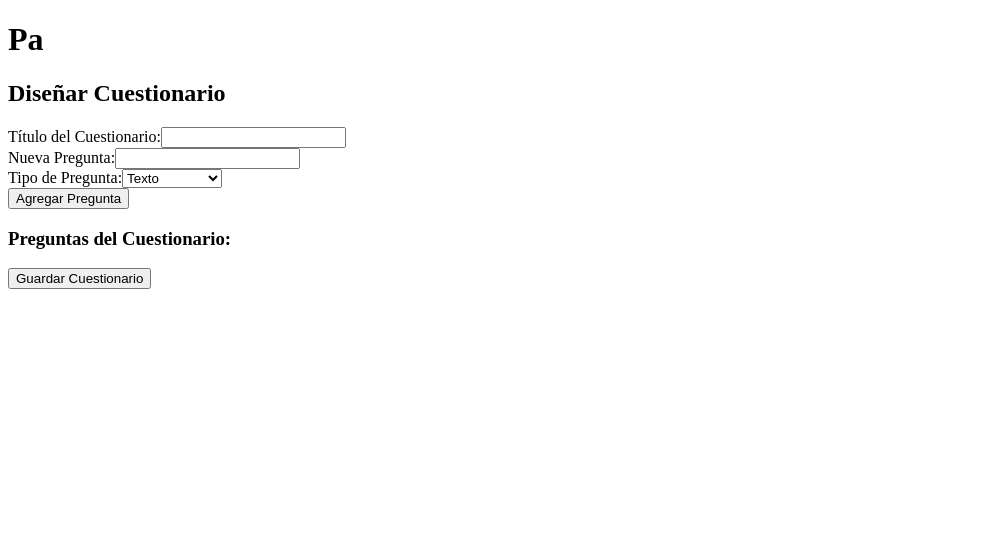
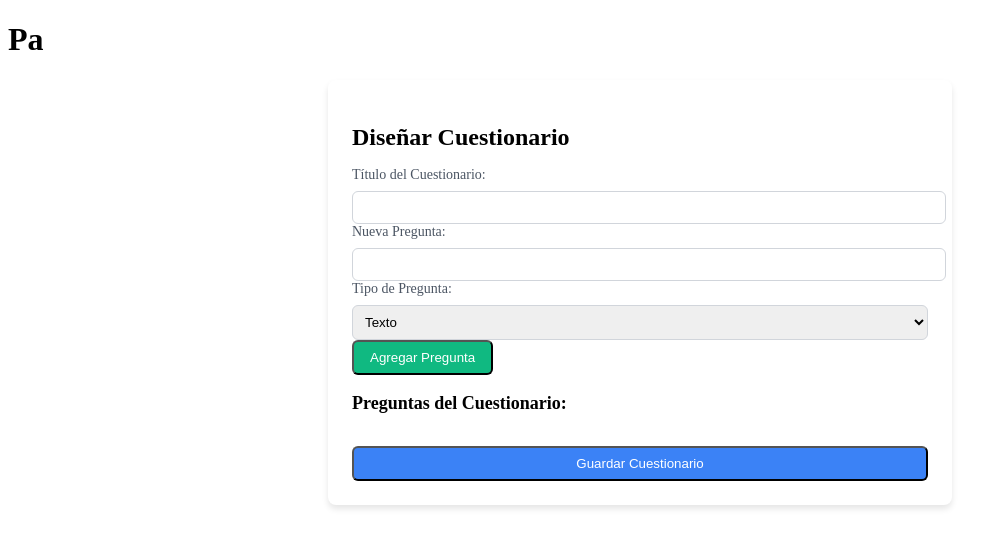
Before and after one commit to AngelsV5/web, an Angular app: page / in a window 1280 px wide. Shown: the top 548 px of the page, without its empty margins (0-1007 px from the left). Built offline with nearby package versions, Linux system fonts and the light colour scheme.

Commit message:
Update dise-cuesti.component.css

```diff
--- a/src/app/components/dise-cuesti/dise-cuesti.component.css
+++ b/src/app/components/dise-cuesti/dise-cuesti.component.css
@@ -0,0 +1,106 @@
+/* Estilo para el contenedor principal */
+div.max-w-lg {
+    max-width: 36rem;
+    margin: 0 auto;
+    padding: 1.5rem;
+    background-color: #ffffff;
+    border-radius: 0.5rem;
+    box-shadow: 0 4px 6px rgba(0, 0, 0, 0.1);
+  }
+
+  /* Título del formulario */
+  h2.text-2xl {
+    font-size: 1.5rem;
+    font-weight: 600;
+    margin-bottom: 1rem;
+  }
+
+  /* Estilo para los inputs */
+  input[type="text"], select {
+    padding: 0.5rem;
+    border: 1px solid #d1d5db;
+    border-radius: 0.375rem;
+    width: 100%;
+  }
+
+  input[type="text"]:focus, select:focus {
+    outline: none;
+    border-color: #3b82f6;
+  }
+
+  /* Etiquetas de los campos */
+  label {
+    display: block;
+    font-size: 0.875rem;
+    font-weight: 500;
+    color: #4b5563;
+    margin-bottom: 0.5rem;
+  }
+
+  /* Botones */
+  button {
+    padding: 0.5rem 1rem;
+    background-color: #10b981; /* Verde */
+    color: white;
+    border-radius: 0.375rem;
+    cursor: pointer;
+    transition: background-color 0.3s ease;
+  }
+
+  button:hover {
+    background-color: #059669; /* Verde más oscuro */
+  }
+
+  /* Botón eliminar */
+  button.text-red-500 {
+    background-color: transparent;
+    color: #f87171;
+    border: none;
+  }
+
+  button.text-red-500:hover {
+    color: #ef4444;
+  }
+
+  /* Lista de opciones */
+  ul.mt-2 {
+    margin-top: 0.5rem;
+    list-style-type: none;
+    padding-left: 0;
+  }
+
+  li.flex.justify-between.items-center {
+    margin-bottom: 0.5rem;
+    display: flex;
+    justify-content: space-between;
+    align-items: center;
+  }
+
+  li.ml-4 {
+    margin-left: 1rem;
+  }
+
+  /* Sección de preguntas */
+  ul.mb-2 {
+    margin-bottom: 0.5rem;
+  }
+
+  h3.text-lg {
+    font-size: 1.125rem;
+    font-weight: 600;
+    margin-bottom: 0.5rem;
+  }
+
+  /* Estilo para el botón de guardar */
+  button[type="submit"] {
+    width: 100%;
+    padding: 0.5rem 1rem;
+    background-color: #3b82f6; /* Azul */
+    color: white;
+    border-radius: 0.375rem;
+    margin-top: 1rem;
+  }
+
+  button[type="submit"]:hover {
+    background-color: #2563eb; /* Azul más oscuro */
+  }
```
